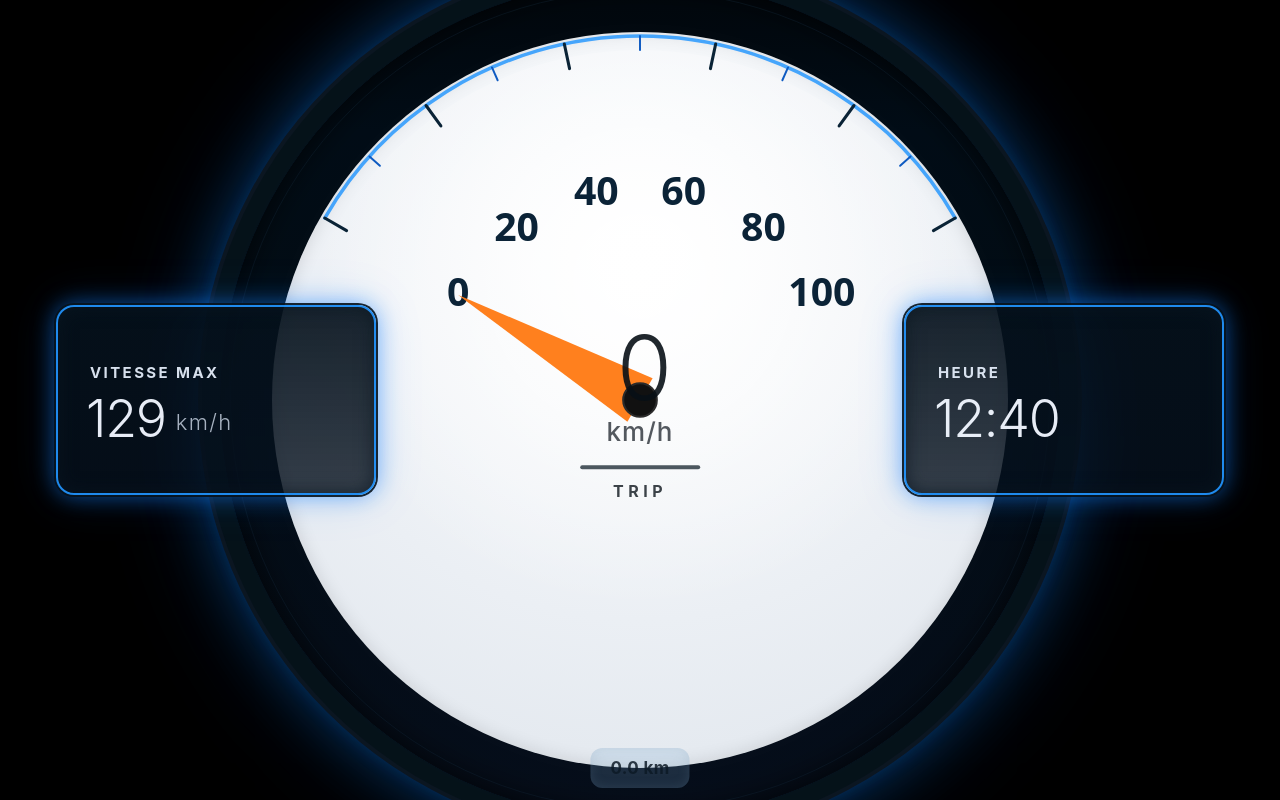
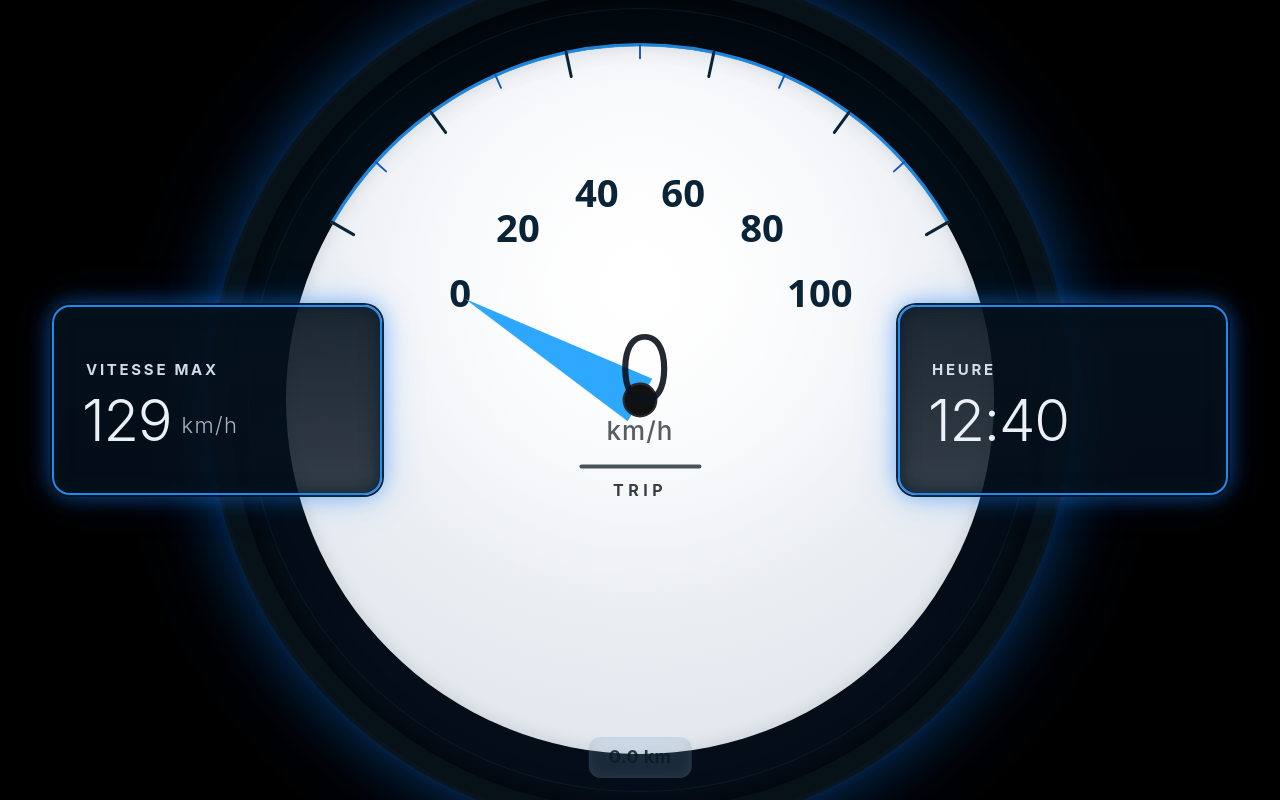
Before and after one commit to eboily1/Speedometer-html, a plain HTML site: page index.html in a window 1280 px wide. Drawn offline with Linux system fonts and the light colour scheme.

Commit message:
Refine the speedometer UI to match the provided reference more closely, including the blue needle and overall proportions

```diff
--- a/index.html
+++ b/index.html
@@ -7,24 +7,31 @@
   <style>
     :root {
       --bg: #000000;
-      --panel-bg: rgba(6, 18, 31, 0.9);
-      --panel-edge: rgba(34, 149, 255, 0.92);
-      --panel-shadow: rgba(31, 142, 255, 0.7);
-      --dial-outer: #010d16;
-      --dial-shadow: rgba(19, 130, 255, 0.85);
-      --dial-dark: rgba(9, 20, 28, 0.96);
+      --panel-bg: rgba(5, 18, 30, 0.9);
+      --panel-border: rgba(32, 145, 255, 0.95);
+      --panel-glow: rgba(30, 146, 255, 0.7);
+      --dial-outer: #020a12;
+      --dial-dark: rgba(5, 15, 23, 0.96);
       --dial-face: #edf2f7;
-      --digit: rgba(8, 18, 28, 0.88);
-      --digit-muted: rgba(10, 22, 32, 0.72);
-      --needle: #ff7a1a;
-      --needle-dark: #f15d00;
-      --blue-glow: rgba(31, 149, 255, 0.45);
-      --blue-glow-strong: rgba(25, 121, 255, 0.8);
-      --panel-text: rgba(228, 240, 255, 0.9);
-      --trip-bg: rgba(146, 179, 213, 0.16);
+      --label-dark: rgba(8, 18, 27, 0.9);
+      --muted-dark: rgba(13, 26, 36, 0.72);
+      --blue-glow: rgba(16, 136, 255, 0.55);
+      --blue-primary: #1e95ff;
+      --blue-bright: #56c4ff;
+      --needle: #2ca0ff;
+      --needle-deep: #0b7adf;
+      --text-light: rgba(230, 240, 255, 0.92);
+      --trip-bg: rgba(120, 168, 207, 0.16);
     }
 
-    * { box-sizing: border-box; margin: 0; padding: 0; }
+    * {
+      box-sizing: border-box;
+      margin: 0;
+      padding: 0;
+      -webkit-user-select: none;
+      user-select: none;
+      -webkit-tap-highlight-color: transparent;
+    }
 
     html, body {
       width: 100%;
@@ -38,9 +45,7 @@
       display: flex;
       align-items: center;
       justify-content: center;
-      background:
-        radial-gradient(circle at 50% 45%, rgba(24, 131, 255, 0.12), rgba(0,0,0,0) 38%),
-        #000;
+      background: #000;
     }
 
     .scene {
@@ -58,24 +63,24 @@
       content: "";
       position: absolute;
       inset: 0;
-      background: radial-gradient(circle at center, rgba(20, 122, 255, 0.16), rgba(0,0,0,0) 40%);
+      background: radial-gradient(circle at center, rgba(17, 115, 255, 0.14), rgba(0,0,0,0) 42%);
       pointer-events: none;
     }
 
     .panel {
       position: absolute;
       top: 50%;
-      width: 320px;
+      width: 330px;
       height: 190px;
       transform: translateY(-50%);
-      background: linear-gradient(180deg, rgba(5, 17, 28, 0.92), rgba(6, 17, 30, 0.8));
-      border: 2px solid var(--panel-edge);
+      background: linear-gradient(180deg, rgba(5, 17, 28, 0.9), rgba(5, 16, 28, 0.8));
+      border: 2px solid var(--panel-border);
       border-radius: 18px;
       box-shadow:
         0 0 0 2px rgba(7, 18, 27, 0.9),
-        inset 0 0 18px rgba(9, 23, 34, 0.75),
+        inset 0 0 18px rgba(8, 23, 35, 0.78),
         0 0 22px rgba(20, 126, 255, 0.6),
-        0 0 48px rgba(20, 126, 255, 0.18);
+        0 0 50px rgba(20, 126, 255, 0.12);
       display: flex;
       flex-direction: column;
       justify-content: center;
@@ -84,16 +89,21 @@
       z-index: 2;
     }
 
-    .panel.left { left: 56px; }
-    .panel.right { right: 56px; }
+    .panel.left {
+      left: 52px;
+    }
+
+    .panel.right {
+      right: 52px;
+    }
 
     .panel-label {
       font-size: 15px;
-      letter-spacing: 0.16em;
+      letter-spacing: 0.18em;
+      text-transform: uppercase;
       font-weight: 700;
-      text-transform: uppercase;
-      color: rgba(233, 242, 255, 0.92);
-      margin-bottom: 16px;
+      color: rgba(231, 242, 255, 0.9);
+      margin-bottom: 18px;
       padding-left: 4px;
     }
 
@@ -102,21 +112,21 @@
       align-items: flex-end;
       line-height: 0.82;
       letter-spacing: -0.08em;
-      color: rgba(240, 246, 255, 0.96);
+      color: rgba(245, 249, 255, 0.96);
       font-weight: 300;
     }
 
     .panel-value .big {
-      font-size: clamp(52px, 4vw, 102px);
+      font-size: clamp(58px, 3.9vw, 100px);
       font-weight: 300;
     }
 
     .panel-value .unit {
-      margin-left: 10px;
-      margin-bottom: 10px;
       font-size: 22px;
       letter-spacing: 0.06em;
       color: rgba(228, 240, 255, 0.72);
+      margin-left: 10px;
+      margin-bottom: 10px;
       text-transform: lowercase;
     }
 
@@ -127,10 +137,10 @@
 
     .dial-wrap {
       position: relative;
-      width: min(76vw, 840px);
-      height: min(76vw, 840px);
-      max-width: 840px;
-      max-height: 840px;
+      width: min(76vw, 820px);
+      height: min(76vw, 820px);
+      max-width: 820px;
+      max-height: 820px;
       z-index: 1;
       display: flex;
       align-items: center;
@@ -139,11 +149,11 @@
 
     .dial-glow {
       position: absolute;
-      inset: 4% 7% 1% 7%;
+      inset: 6% 8% 2% 8%;
       border-radius: 50%;
-      background: radial-gradient(circle, rgba(31, 154, 255, 0.42), rgba(10, 74, 166, 0.22) 34%, rgba(0,0,0,0) 66%);
-      filter: blur(26px);
-      transform: scale(1.1);
+      background: radial-gradient(circle, rgba(36, 155, 255, 0.42), rgba(11, 83, 176, 0.22) 32%, rgba(0,0,0,0) 66%);
+      filter: blur(22px);
+      transform: scale(1.08);
       pointer-events: none;
     }
 
@@ -152,14 +162,14 @@
       width: 100%;
       height: 100%;
       border-radius: 50%;
-      background: linear-gradient(180deg, #02070c 0%, #020d17 18%, #030d15 38%, #060e1b 100%);
+      background: linear-gradient(180deg, #02070c 0%, #020c14 16%, #030d15 40%, #050d19 100%);
       box-shadow:
-        0 0 0 18px rgba(6, 18, 26, 0.96),
-        0 0 0 22px rgba(12, 21, 30, 0.92),
-        0 0 30px rgba(17, 125, 255, 0.8),
-        0 0 72px rgba(20, 130, 255, 0.62),
+        0 0 0 18px rgba(8, 17, 24, 0.96),
+        0 0 0 22px rgba(11, 20, 28, 0.94),
+        0 0 26px rgba(17, 125, 255, 0.8),
+        0 0 72px rgba(20, 130, 255, 0.6),
         0 0 120px rgba(20, 130, 255, 0.32),
-        inset 0 0 36px rgba(0, 0, 0, 0.82);
+        inset 0 0 28px rgba(0, 0, 0, 0.7);
       display: flex;
       align-items: center;
       justify-content: center;
@@ -168,17 +178,17 @@
     .dial::before {
       content: "";
       position: absolute;
-      inset: 10px;
+      inset: 18px;
       border-radius: 50%;
-      border: 1px solid rgba(17, 33, 48, 0.46);
+      border: 1px solid rgba(18, 36, 47, 0.6);
       pointer-events: none;
     }
 
     .dial-inner {
       position: absolute;
-      inset: 52px;
+      inset: 56px;
       border-radius: 50%;
-      background: radial-gradient(circle at 50% 30%, rgba(255,255,255,1), rgba(235,239,244,1) 58%, rgba(223,229,236,1) 100%);
+      background: radial-gradient(circle at 50% 32%, rgba(255,255,255,1), rgba(234,238,243,1) 58%, rgba(219,226,233,1) 100%);
       box-shadow: inset 0 0 18px rgba(0,0,0,0.12);
       overflow: hidden;
     }
@@ -188,7 +198,7 @@
       position: absolute;
       inset: 18px;
       border-radius: 50%;
-      background: radial-gradient(circle at 50% 33%, rgba(255,255,255,0.94), rgba(255,255,255,0) 56%);
+      background: radial-gradient(circle at 50% 34%, rgba(255,255,255,0.9), rgba(255,255,255,0) 56%);
       pointer-events: none;
     }
 
@@ -206,39 +216,39 @@
       left: 50%;
       top: 52%;
       transform: translate(-50%, -50%);
-      width: 54%;
-      height: 54%;
+      width: 56%;
+      height: 56%;
       display: flex;
       flex-direction: column;
       align-items: center;
       justify-content: center;
+      text-align: center;
       z-index: 4;
-      text-align: center;
       pointer-events: none;
     }
 
     .speed-readout {
-      font-size: clamp(86px, 7vw, 150px);
+      font-size: clamp(88px, 7.2vw, 154px);
       line-height: 0.8;
       letter-spacing: -0.1em;
       font-weight: 300;
-      color: rgba(8, 16, 22, 0.9);
+      color: rgba(10, 18, 28, 0.9);
     }
 
     .kmh {
-      margin-top: 12px;
+      margin-top: 10px;
       font-size: 26px;
       letter-spacing: 0.04em;
       font-weight: 500;
-      color: rgba(18, 25, 33, 0.72);
+      color: rgba(17, 25, 33, 0.7);
     }
 
     .trip-line {
-      width: 120px;
+      width: 122px;
       height: 4px;
       margin-top: 18px;
       border-radius: 4px;
-      background: rgba(17, 31, 41, 0.74);
+      background: rgba(18, 32, 41, 0.76);
     }
 
     .trip-label {
@@ -247,7 +257,7 @@
       letter-spacing: 0.28em;
       text-transform: uppercase;
       font-weight: 700;
-      color: rgba(12, 20, 28, 0.8);
+      color: rgba(12, 20, 29, 0.82);
     }
 
     .trip-box {
@@ -255,14 +265,14 @@
       left: 50%;
       bottom: 32px;
       transform: translateX(-50%);
-      background: rgba(123, 169, 210, 0.2);
+      background: rgba(130, 170, 209, 0.18);
       border-radius: 12px;
-      padding: 10px 20px 10px;
-      font-size: 17px;
+      padding: 9px 20px 11px;
+      font-size: 18px;
       color: rgba(12, 25, 37, 0.84);
       font-weight: 700;
       letter-spacing: 0.02em;
-      box-shadow: inset 0 0 12px rgba(123, 150, 180, 0.18);
+      box-shadow: inset 0 0 12px rgba(120, 150, 180, 0.18);
       z-index: 5;
       pointer-events: none;
     }
@@ -280,26 +290,29 @@
         width: 260px;
         height: 170px;
       }
-      .panel.left { left: 24px; }
-      .panel.right { right: 24px; }
+      .panel.left { left: 28px; }
+      .panel.right { right: 28px; }
       .panel-label { font-size: 12px; }
-      .panel-value .big { font-size: 52px; }
+      .panel-value .big { font-size: 54px; }
     }
 
     @media (max-width: 760px) {
       .panel {
         width: 180px;
         height: 120px;
-        padding: 14px 14px 12px 16px;
+        padding: 16px 14px;
       }
       .panel-label {
         font-size: 9px;
         letter-spacing: 0.12em;
         margin-bottom: 8px;
       }
-      .panel-value .big { font-size: 40px; }
+      .panel-value .big { font-size: 42px; }
       .panel-value .unit { font-size: 11px; margin-left: 6px; margin-bottom: 4px; }
-      .dial-wrap { width: 92vw; height: 92vw; }
+      .dial-wrap {
+        width: 92vw;
+        height: 92vw;
+      }
     }
   </style>
 </head>
@@ -363,14 +376,14 @@
     function drawGauge() {
       svg.innerHTML = '';
 
-      const arc = createSVG('path', {
+      const outerArc = createSVG('path', {
         d: `M ${cx + Math.cos(startAngle) * outerRadius} ${cy + Math.sin(startAngle) * outerRadius} A ${outerRadius} ${outerRadius} 0 0 1 ${cx + Math.cos(endAngle) * outerRadius} ${cy + Math.sin(endAngle) * outerRadius}`,
         fill: 'none',
-        stroke: 'rgba(29, 148, 255, 0.8)',
-        'stroke-width': '2.5',
+        stroke: 'rgba(34, 154, 255, 0.85)',
+        'stroke-width': '2.4',
         'stroke-linecap': 'round'
       });
-      svg.appendChild(arc);
+      svg.appendChild(outerArc);
 
       for (let i = 0; i <= totalTicks; i += 10) {
         const angle = valueToAngle(i);
@@ -384,16 +397,16 @@
 
         const line = createSVG('line', {
           x1, y1, x2, y2,
-          stroke: isMajor ? '#0a2336' : '#0e5ac1',
+          stroke: isMajor ? '#0a2336' : '#0f58bc',
           'stroke-width': isMajor ? '2.2' : '1.4',
           'stroke-linecap': 'round'
         });
         svg.appendChild(line);
 
         if (isMajor) {
-          const labelRadius = 150;
-          const tx = cx + Math.cos(angle) * labelRadius;
-          const ty = cy + Math.sin(angle) * labelRadius;
+          const radius = 152;
+          const tx = cx + Math.cos(angle) * radius;
+          const ty = cy + Math.sin(angle) * radius;
           const text = createSVG('text', {
             x: tx,
             y: ty,
@@ -410,19 +423,19 @@
       }
 
       const needleAngle = valueToAngle(0);
-      const needleLength = 150;
-      const needleBase = 18;
-      const needleLeft = cx + Math.cos(needleAngle - Math.PI / 2) * needleBase;
-      const needleTop = cy + Math.sin(needleAngle - Math.PI / 2) * needleBase;
-      const needleTip = cx + Math.cos(needleAngle) * needleLength;
-      const needleTipY = cy + Math.sin(needleAngle) * needleLength;
-      const needleRight = cx + Math.cos(needleAngle + Math.PI / 2) * needleBase;
-      const needleBottom = cy + Math.sin(needleAngle + Math.PI / 2) * needleBase;
+      const needleLength = 148;
+      const needleHalf = 18;
+      const left = cx + Math.cos(needleAngle - Math.PI / 2) * needleHalf;
+      const top = cy + Math.sin(needleAngle - Math.PI / 2) * needleHalf;
+      const tipX = cx + Math.cos(needleAngle) * needleLength;
+      const tipY = cy + Math.sin(needleAngle) * needleLength;
+      const right = cx + Math.cos(needleAngle + Math.PI / 2) * needleHalf;
+      const bottom = cy + Math.sin(needleAngle + Math.PI / 2) * needleHalf;
 
       const needle = createSVG('path', {
-        d: `M ${needleLeft} ${needleTop} L ${needleTip} ${needleTipY} L ${needleRight} ${needleBottom} Z`,
-        fill: '#ff7b15',
-        opacity: '0.96'
+        d: `M ${left} ${top} L ${tipX} ${tipY} L ${right} ${bottom} Z`,
+        fill: '#2ea8ff',
+        opacity: '1'
       });
       svg.appendChild(needle);
 
@@ -431,7 +444,7 @@
         cy,
         r: 12,
         fill: '#111111',
-        stroke: '#2b2b2b',
+        stroke: '#2a2a2a',
         'stroke-width': '1.5'
       });
       svg.appendChild(cap);
```
